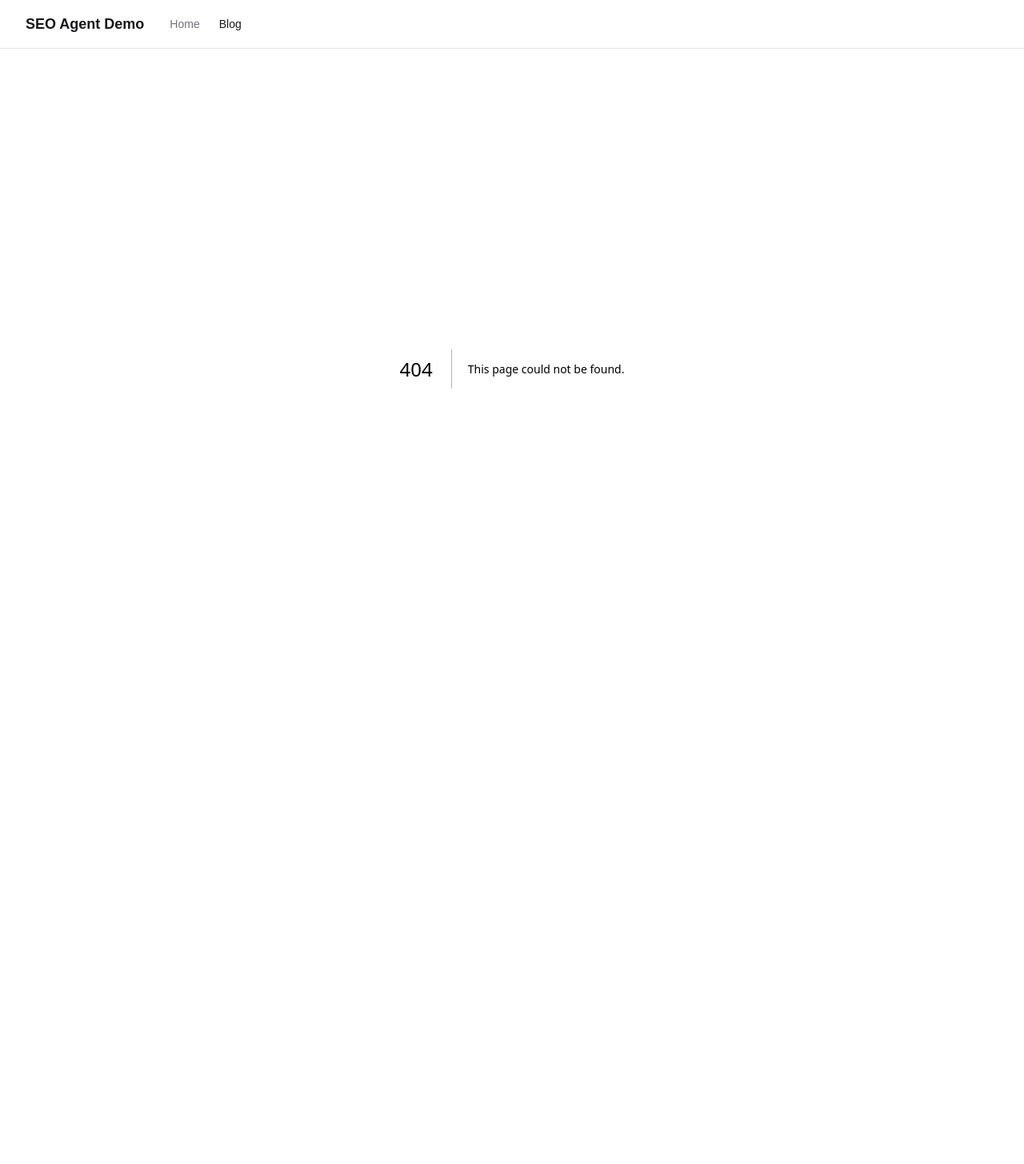
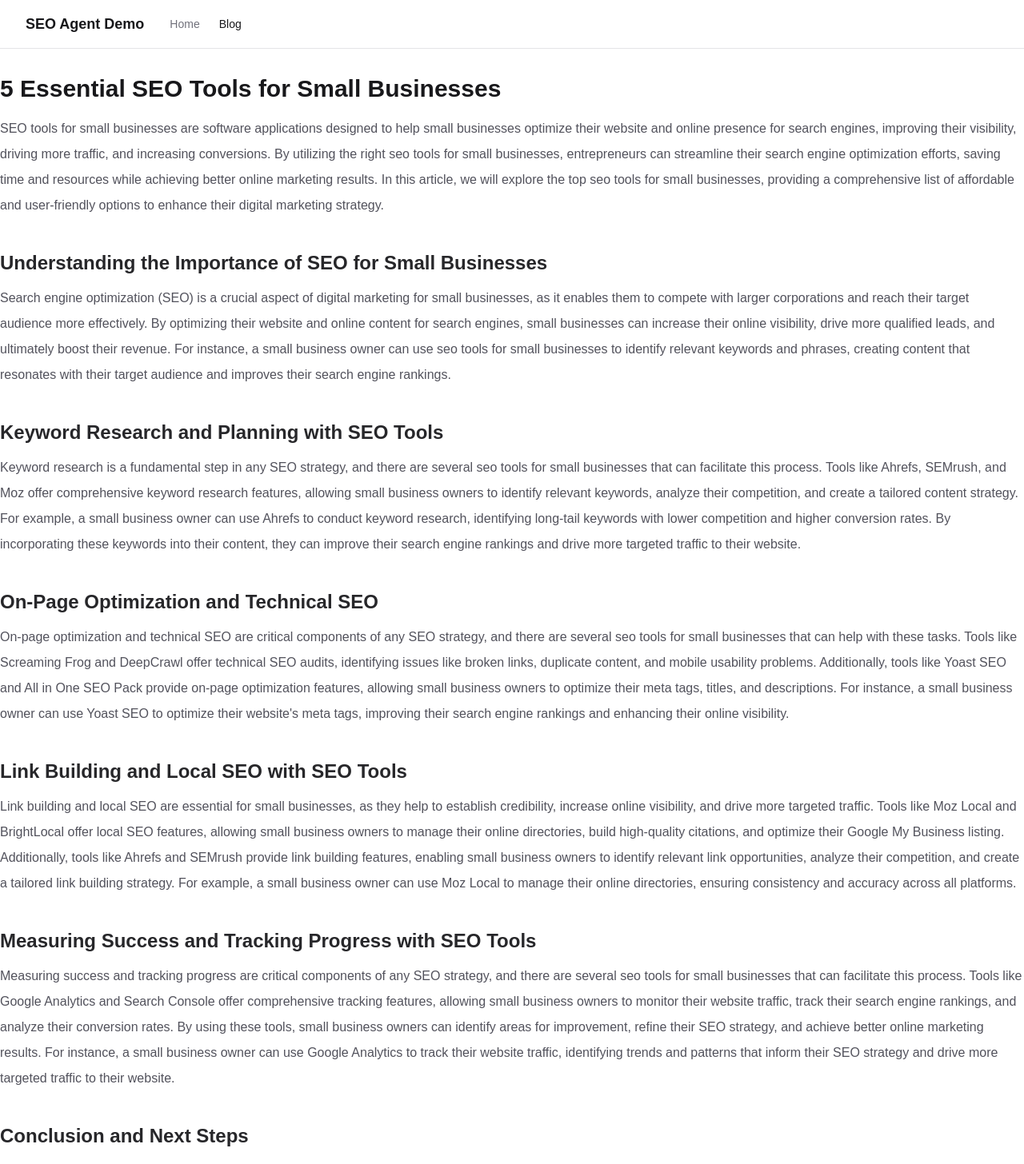
Before and after one commit to Ayushhariwal/seo-agent-demo, a Next.js app: page /blog/5-essential-seo-tools-for-small-businesses in a window 1280 px wide. Before the commit this address had no page. Shown: the top 1456 px of the page at 80% size. Before the commit the page ends 861 px from the top, so only its background shows below. Built offline with nearby package versions, Linux system fonts and the light colour scheme.

Commit message:
Weekly SEO update 2026-07-06 — 1 posts, 2 gaps

```diff
--- /dev/null
+++ b/app/blog/5-essential-seo-tools-for-small-businesses/page.mdx
@@ -0,0 +1,28 @@
+---
+title: "5 Essential SEO Tools for Small Businesses"
+description: "Discover the top SEO tools for small businesses to boost online visibility and drive growth, learn more about seo tools for small businesses"
+date: "2026-07-06"
+tags: ["seo", "small business", "digital marketing"]
+---
+
+# 5 Essential SEO Tools for Small Businesses
+
+SEO tools for small businesses are software applications designed to help small businesses optimize their website and online presence for search engines, improving their visibility, driving more traffic, and increasing conversions. By utilizing the right seo tools for small businesses, entrepreneurs can streamline their search engine optimization efforts, saving time and resources while achieving better online marketing results. In this article, we will explore the top seo tools for small businesses, providing a comprehensive list of affordable and user-friendly options to enhance their digital marketing strategy.
+
+## Understanding the Importance of SEO for Small Businesses
+Search engine optimization (SEO) is a crucial aspect of digital marketing for small businesses, as it enables them to compete with larger corporations and reach their target audience more effectively. By optimizing their website and online content for search engines, small businesses can increase their online visibility, drive more qualified leads, and ultimately boost their revenue. For instance, a small business owner can use seo tools for small businesses to identify relevant keywords and phrases, creating content that resonates with their target audience and improves their search engine rankings.
+
+## Keyword Research and Planning with SEO Tools
+Keyword research is a fundamental step in any SEO strategy, and there are several seo tools for small businesses that can facilitate this process. Tools like Ahrefs, SEMrush, and Moz offer comprehensive keyword research features, allowing small business owners to identify relevant keywords, analyze their competition, and create a tailored content strategy. For example, a small business owner can use Ahrefs to conduct keyword research, identifying long-tail keywords with lower competition and higher conversion rates. By incorporating these keywords into their content, they can improve their search engine rankings and drive more targeted traffic to their website.
+
+## On-Page Optimization and Technical SEO
+On-page optimization and technical SEO are critical components of any SEO strategy, and there are several seo tools for small businesses that can help with these tasks. Tools like Screaming Frog and DeepCrawl offer technical SEO audits, identifying issues like broken links, duplicate content, and mobile usability problems. Additionally, tools like Yoast SEO and All in One SEO Pack provide on-page optimization features, allowing small business owners to optimize their meta tags, titles, and descriptions. For instance, a small business owner can use Yoast SEO to optimize their website's meta tags, improving their search engine rankings and enhancing their online visibility.
+
+## Link Building and Local SEO with SEO Tools
+Link building and local SEO are essential for small businesses, as they help to establish credibility, increase online visibility, and drive more targeted traffic. Tools like Moz Local and BrightLocal offer local SEO features, allowing small business owners to manage their online directories, build high-quality citations, and optimize their Google My Business listing. Additionally, tools like Ahrefs and SEMrush provide link building features, enabling small business owners to identify relevant link opportunities, analyze their competition, and create a tailored link building strategy. For example, a small business owner can use Moz Local to manage their online directories, ensuring consistency and accuracy across all platforms.
+
+## Measuring Success and Tracking Progress with SEO Tools
+Measuring success and tracking progress are critical components of any SEO strategy, and there are several seo tools for small businesses that can facilitate this process. Tools like Google Analytics and Search Console offer comprehensive tracking features, allowing small business owners to monitor their website traffic, track their search engine rankings, and analyze their conversion rates. By using these tools, small business owners can identify areas for improvement, refine their SEO strategy, and achieve better online marketing results. For instance, a small business owner can use Google Analytics to track their website traffic, identifying trends and patterns that inform their SEO strategy and drive more targeted traffic to their website.
+
+## Conclusion and Next Steps
+In conclusion, seo tools for small businesses are essential for driving online visibility, increasing conversions, and boosting revenue. By utilizing the right seo tools for small businesses, entrepreneurs can streamline their search engine optimization efforts, saving time and resources while achieving better online marketing results. If you're a small business owner looking to enhance your digital marketing strategy, we invite you to explore our website at https://yourwebsite.com, where you can find more information on seo tools for small businesses, digital marketing tips, and expert advice on how to grow your online presence. Take the first step towards improving your online visibility and driving more targeted traffic to your website – contact us today to learn more about our SEO services and how we can help you achieve your online marketing goals.
--- /dev/null
+++ b/seo-reports/weekly/2026-07-06.md
@@ -0,0 +1,36 @@
+# Weekly SEO Report — 2026-07-06
+
+## Summary
+
+* Biggest opportunity this week: Conducting an SEO audit to identify and fix technical issues, as highlighted by the content gap analysis, to improve our site's overall SEO strategy. This will help us to better compete with competitor1.com and competitor2.com.
+* Top 2 quick win keywords: None identified yet, but we should focus on "Competitor Analysis" and "SEO Audit" keywords to create relevant content and improve our ranking. Exact action for each is to create high-quality, informative content targeting these keywords.
+* Best new content to create: "A Comprehensive Guide to SEO Audits" because it addresses a medium-priority content gap and can help establish our site as an authority on SEO topics. This content will also help us to compete with competitor3.com.
+* One thing to monitor or watch: The performance of the newly published blog post "undefined" to track its ranking, traffic, and engagement, and adjust our content strategy accordingly. We should monitor its metrics weekly to identify areas for improvement.
+
+---
+
+## Competitors analyzed
+
+- competitor1.com
+- competitor2.com
+- competitor3.com
+
+## Keyword gaps — topics we are missing
+
+| Topic | Why | Target keyword | Priority |
+|---|---|---|---|
+| Competitor Analysis | Understanding competitor strengths and weaknesses is crucial for our site's SEO strategy | `competitor analysis tools` | **high** |
+| SEO Audit | Regular SEO audits help identify and fix technical issues on our site | `seo audit checklist` | **medium** |
+
+## Quick wins — our keywords near page 1
+
+| Keyword | Position | Impressions | Clicks | Page |
+|---|---|---|---|---|
+
+## Blog posts this week
+
+- **undefined** — ✅ Live on site — written via groq
+
+## Improvement opportunities
+
+- **None available** — Conduct thorough keyword research to identify relevant topics
```
